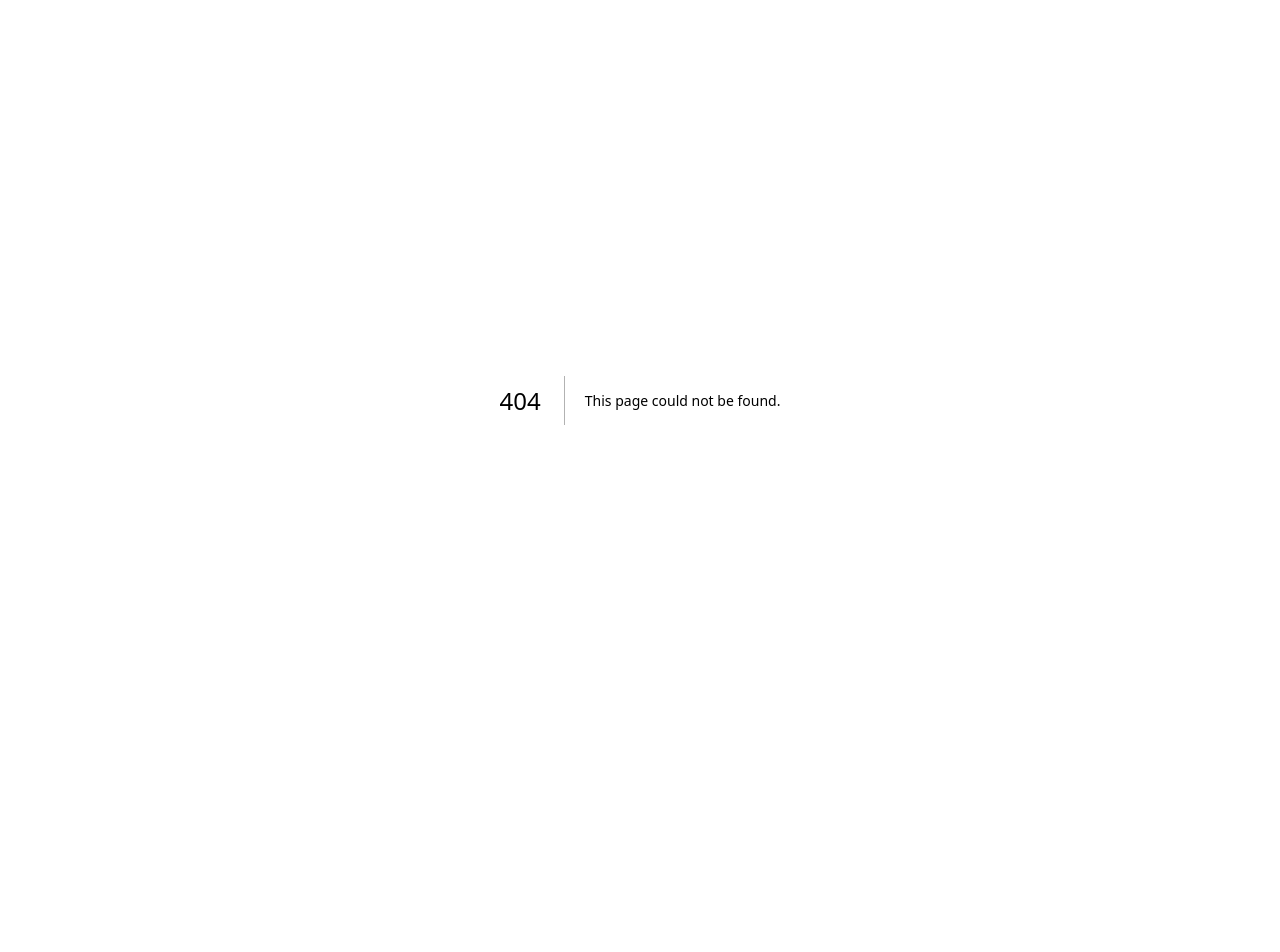
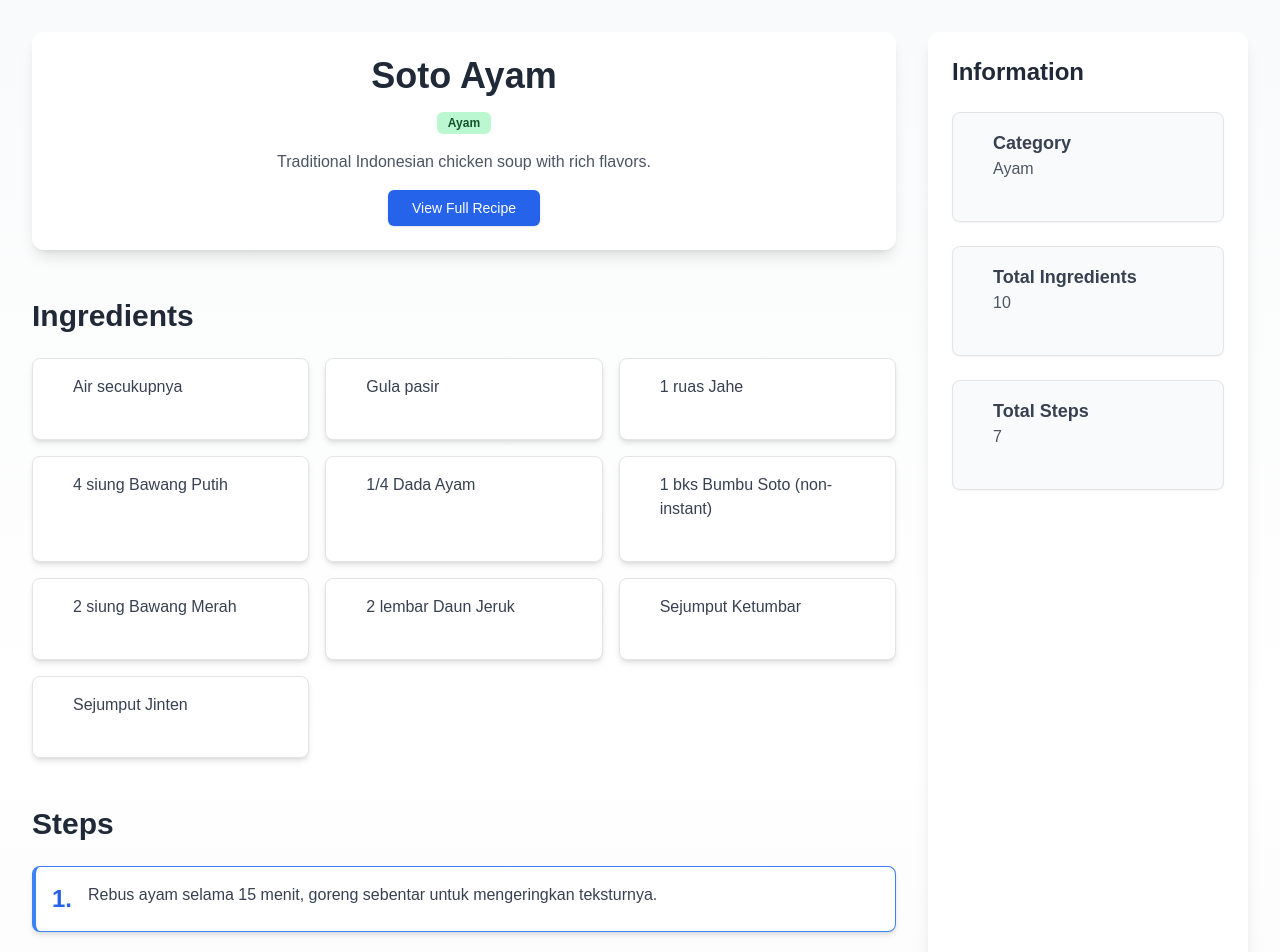
Before and after one commit to eryawww/AbstractFinder_IR, a Next.js app: page /info in a window 1280 px wide. Before the commit this address had no page. Shown: the top 952 px of the page. Before the commit the page ends 800 px from the top, so only its background shows below. Built offline with nearby package versions, Linux system fonts and the light colour scheme.

Commit message:
infopanel 80%

```diff
--- a/next.config.mjs
+++ b/next.config.mjs
@@ -3,7 +3,7 @@
 const nextConfig = {
     reactStrictMode: true,
     images: {
-      domains: ['via.placeholder.com'], // Add the placeholder domain here
+      domains: ['via.placeholder.com', 'commons.wikimedia.org'], // Add the placeholder domain here
     },
   };
 
--- /dev/null
+++ b/src/app/info/page.tsx
@@ -0,0 +1,160 @@
+"use client";
+
+import React from "react";
+import Image from "next/image";
+import { Button } from "@/components/ui/button";
+import { Card, CardContent } from "@/components/ui/card";
+import { Badge } from "@/components/ui/badge";
+
+// Contoh data tanpa gambar
+const recipe = {
+  title: "Soto Ayam",
+  description: "Traditional Indonesian chicken soup with rich flavors.",
+  url: "https://cookpad.com/id/resep/4463773-soto-ayam",
+  category: "Ayam",
+  steps: [
+    "Rebus ayam selama 15 menit, goreng sebentar untuk mengeringkan teksturnya.",
+    "Haluskan bumbu soto: jahe, bawang putih, bawang merah, daun jeruk, merica, ketumbar, dan jinten.",
+    "Tumbuk kasar bawang putih.",
+    "Geprek laos dan serai, tumis hingga harum.",
+    "Pindahkan bumbu tumis ke panci dengan kaldu ayam.",
+    "Tambahkan tomat, gula pasir, dan daun bawang sesuai selera.",
+    "Didihkan kembali hingga rasa pas.",
+  ],
+  totalSteps: 7,
+  ingredients: [
+    "Air secukupnya",
+    "Gula pasir",
+    "1 ruas Jahe",
+    "4 siung Bawang Putih",
+    "1/4 Dada Ayam",
+    "1 bks Bumbu Soto (non-instant)",
+    "2 siung Bawang Merah",
+    "2 lembar Daun Jeruk",
+    "Sejumput Ketumbar",
+    "Sejumput Jinten",
+  ],
+  totalIngredients: 10,
+  image: null, // Case tidak ada gambar
+};
+
+const RecipeDetail: React.FC = () => {
+  const hasImage = !!recipe.image;
+
+  return (
+    <div className="p-8 bg-gradient-to-b from-gray-50 via-white to-gray-100 min-h-screen flex flex-col lg:flex-row gap-8">
+      {/* Main Content */}
+      <div className="flex-1 space-y-12">
+        {/* Hero Section */}
+        <section
+          className={`relative bg-white shadow-lg rounded-xl p-6 flex flex-col ${
+            hasImage ? "lg:flex-row" : "text-center"
+          } gap-8`}
+        >
+          {hasImage ? (
+            <Image
+              src={recipe.image!}
+              alt={recipe.title}
+              width={600}
+              height={400}
+              className="rounded-lg shadow-lg"
+            />
+          ) : null}
+          <div className={`flex-1 space-y-4 ${!hasImage ? "mx-auto" : ""}`}>
+            <h1 className="text-4xl font-extrabold text-gray-800">{recipe.title}</h1>
+            {recipe.category && (
+              <Badge variant="secondary" className="bg-green-200 text-green-900">
+                {recipe.category}
+              </Badge>
+            )}
+            {recipe.description && (
+              <p className="text-gray-600">{recipe.description}</p>
+            )}
+            <Button
+              asChild
+              className="px-6 py-3 text-white bg-blue-600 hover:bg-blue-700 transition-transform hover:scale-105"
+            >
+              <a href={recipe.url} target="_blank" rel="noopener noreferrer">
+                View Full Recipe
+              </a>
+            </Button>
+          </div>
+        </section>
+
+        {/* Ingredients Section */}
+        {recipe.ingredients && recipe.ingredients.length > 0 && (
+          <section>
+            <h2 className="text-3xl font-semibold text-gray-800">Ingredients</h2>
+            <div className="grid grid-cols-1 sm:grid-cols-2 lg:grid-cols-3 gap-4 mt-6">
+              {recipe.ingredients.map((ingredient, index) => (
+                <Card
+                  key={index}
+                  className="shadow-md rounded-lg p-4 transition-transform hover:scale-105"
+                >
+                  <CardContent>
+                    <p className="font-medium text-gray-700">{ingredient}</p>
+                  </CardContent>
+                </Card>
+              ))}
+            </div>
+          </section>
+        )}
+
+        {/* Steps Section */}
+        {recipe.steps && recipe.steps.length > 0 && (
+          <section>
+            <h2 className="text-3xl font-semibold text-gray-800">Steps</h2>
+            <div className="space-y-6 mt-6">
+              {recipe.steps.map((step, index) => (
+                <Card
+                  key={index}
+                  className="shadow-md border-l-4 border-blue-500 p-4 hover:bg-blue-50 rounded-lg"
+                >
+                  <div className="flex items-start gap-4">
+                    <div className="font-bold text-2xl text-blue-600">
+                      {index + 1}.
+                    </div>
+                    <p className="text-gray-700">{step}</p>
+                  </div>
+                </Card>
+              ))}
+            </div>
+          </section>
+        )}
+      </div>
+
+      {/* Information Panel */}
+      <aside className="w-full lg:w-80 bg-white shadow-lg rounded-xl p-6 space-y-6 sticky top-8">
+        <h2 className="text-2xl font-bold text-gray-800">Information</h2>
+        {recipe.category && (
+          <Card className="bg-gray-50 shadow-sm rounded-lg p-4">
+            <CardContent>
+              <h3 className="text-lg font-semibold text-gray-700">Category</h3>
+              <p className="text-gray-600">{recipe.category}</p>
+            </CardContent>
+          </Card>
+        )}
+        {recipe.totalIngredients && (
+          <Card className="bg-gray-50 shadow-sm rounded-lg p-4">
+            <CardContent>
+              <h3 className="text-lg font-semibold text-gray-700">
+                Total Ingredients
+              </h3>
+              <p className="text-gray-600">{recipe.totalIngredients}</p>
+            </CardContent>
+          </Card>
+        )}
+        {recipe.totalSteps && (
+          <Card className="bg-gray-50 shadow-sm rounded-lg p-4">
+            <CardContent>
+              <h3 className="text-lg font-semibold text-gray-700">Total Steps</h3>
+              <p className="text-gray-600">{recipe.totalSteps}</p>
+            </CardContent>
+          </Card>
+        )}
+      </aside>
+    </div>
+  );
+};
+
+export default RecipeDetail;
--- a/src/pages/infopanel.tsx
+++ /dev/null
@@ -1,105 +0,0 @@
-"use client";
-
-import React from "react";
-import Image from "next/image";
-import { Button } from "@/components/ui/button";
-import { Card, CardContent, CardHeader, CardTitle } from "@/components/ui/card";
-import { Badge } from "@/components/ui/badge";
-
-const recipe = {
-  title: "Karnataka Style Avarekalu Chitranna",
-  description:
-    "A delightful dish made from field beans tossed with lemon rice, originating from Karnataka. Often enjoyed during special occasions and festivals. Serve with mango pickle for an authentic experience.",
-  cuisine: "Karnataka",
-  url: "https://www.archanaskitchen.com/karnataka-style-avarekalu-chitranna-recipe-field-beans-tossed-with-lemon-rice",
-};
-
-const ingredients = [
-  { name: "Field Beans", image: "https://via.placeholder.com/100" },
-  { name: "Lemon", image: "https://via.placeholder.com/100" },
-  { name: "Rice", image: "https://via.placeholder.com/100" },
-];
-
-const steps = [
-  "Cook the rice until fluffy and let it cool.",
-  "Prepare a seasoning with curry leaves, mustard seeds, and green chilies.",
-  "Toss the cooked rice with the seasoning, adding field beans and lemon juice.",
-];
-
-const RecipeDetail: React.FC = () => {
-  return (
-    <div className="p-8 bg-gradient-to-b from-yellow-50 via-white to-yellow-100 min-h-screen">
-      {/* Hero Section */}
-      <section className="relative bg-white shadow-xl rounded-xl p-6 flex flex-col lg:flex-row gap-8">
-        <Image
-          src="https://via.placeholder.com/600x400"
-          alt="Dish Image"
-          width={600}
-          height={400}
-          className="rounded-lg shadow-lg"
-        />
-        <div className="flex-1 space-y-4">
-          <h1 className="text-4xl font-extrabold text-gray-800">{recipe.title}</h1>
-          <Badge variant="secondary" className="bg-yellow-300 text-yellow-900">
-            {recipe.cuisine}
-          </Badge>
-          <p className="text-gray-600 text-lg">{recipe.description}</p>
-          <Button
-            asChild
-            className="px-6 py-3 text-white bg-yellow-500 hover:bg-yellow-600 transition-transform hover:scale-105"
-          >
-            <a href={recipe.url} target="_blank" rel="noopener noreferrer">
-              View Full Recipe
-            </a>
-          </Button>
-        </div>
-      </section>
-
-      {/* Ingredients Section */}
-      <section className="mt-12">
-        <h2 className="text-3xl font-semibold text-gray-800">Ingredients</h2>
-        <div className="grid grid-cols-2 sm:grid-cols-3 lg:grid-cols-4 gap-6 mt-6">
-          {ingredients.map((ingredient, index) => (
-            <Card
-              key={index}
-              className="text-center shadow-md rounded-lg transition-transform hover:scale-105"
-            >
-              <Image
-                src={ingredient.image}
-                alt={ingredient.name}
-                width={100}
-                height={100}
-                className="mx-auto rounded-full shadow-sm"
-              />
-              <CardContent>
-                <p className="font-medium text-gray-700 mt-4">{ingredient.name}</p>
-              </CardContent>
-            </Card>
-          ))}
-        </div>
-      </section>
-
-      {/* Steps Section */}
-      <section className="mt-12">
-        <h2 className="text-3xl font-semibold text-gray-800">Steps</h2>
-        <div className="space-y-6 mt-6">
-          {steps.map((step, index) => (
-            <Card
-              key={index}
-              className="shadow-md border-l-4 border-yellow-500 p-4 hover:bg-yellow-50 rounded-lg"
-            >
-              <div className="flex items-start gap-4">
-                <div className="font-bold text-2xl text-yellow-600">
-                  {index + 1}.
-                </div>
-                <p className="text-gray-700">{step}</p>
-              </div>
-            </Card>
-          ))}
-        </div>
-      </section>
-    </div>
-  );
-};
-
-export default RecipeDetail;
```
